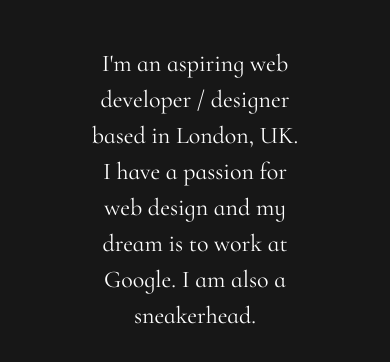
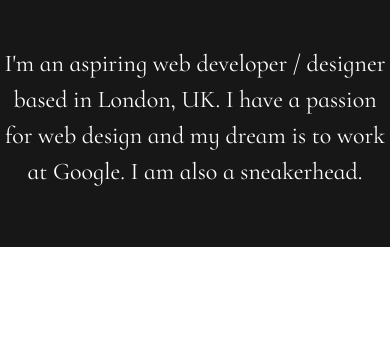
Before and after one commit to tsmjohnpascual/personal-site, a plain HTML site: page index.html in a window 390 px wide. Shown: the part 464-826 px from the top of the page. Drawn offline with nearby package versions, Linux system fonts and the light colour scheme; a web font is replaced by a local one.

Commit message:
update responsiveness

```diff
--- a/css/styles.css
+++ b/css/styles.css
@@ -59,7 +59,7 @@
 }
 
 .about-me-div {
-  padding: 5% 25% 5%;
+  padding: 5% 3% 5%;
 }
 
 /* RESPONSIVENESS */
```
